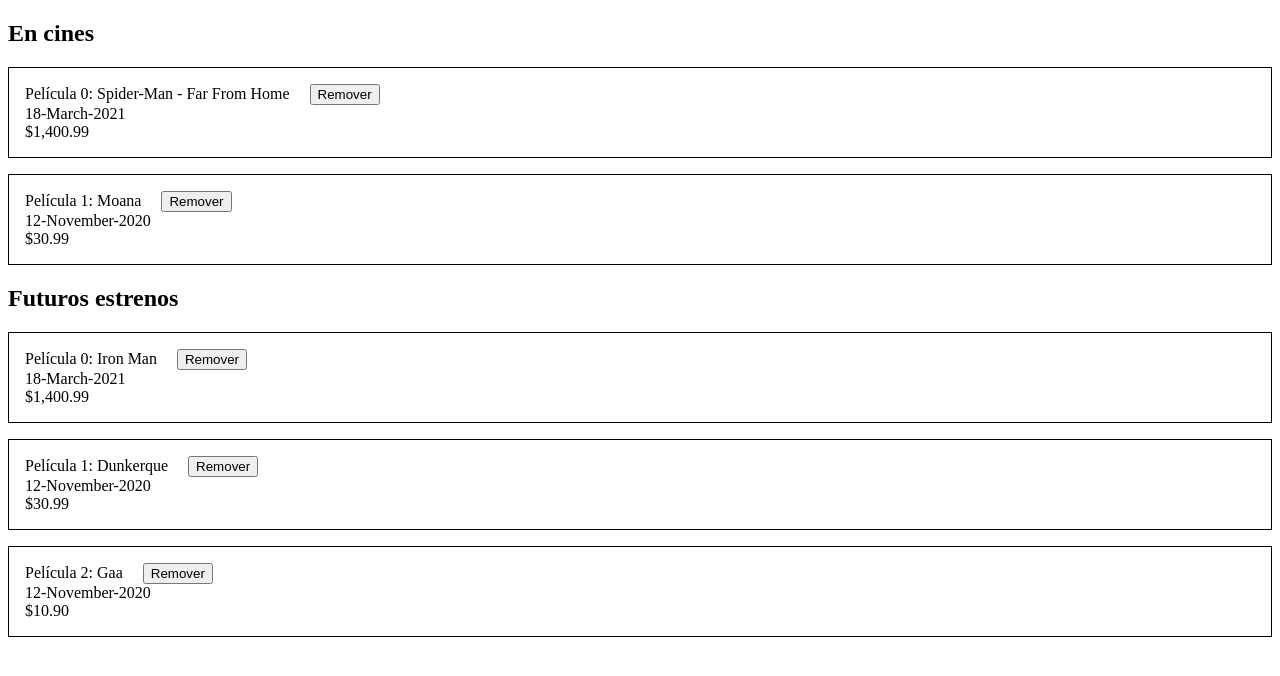
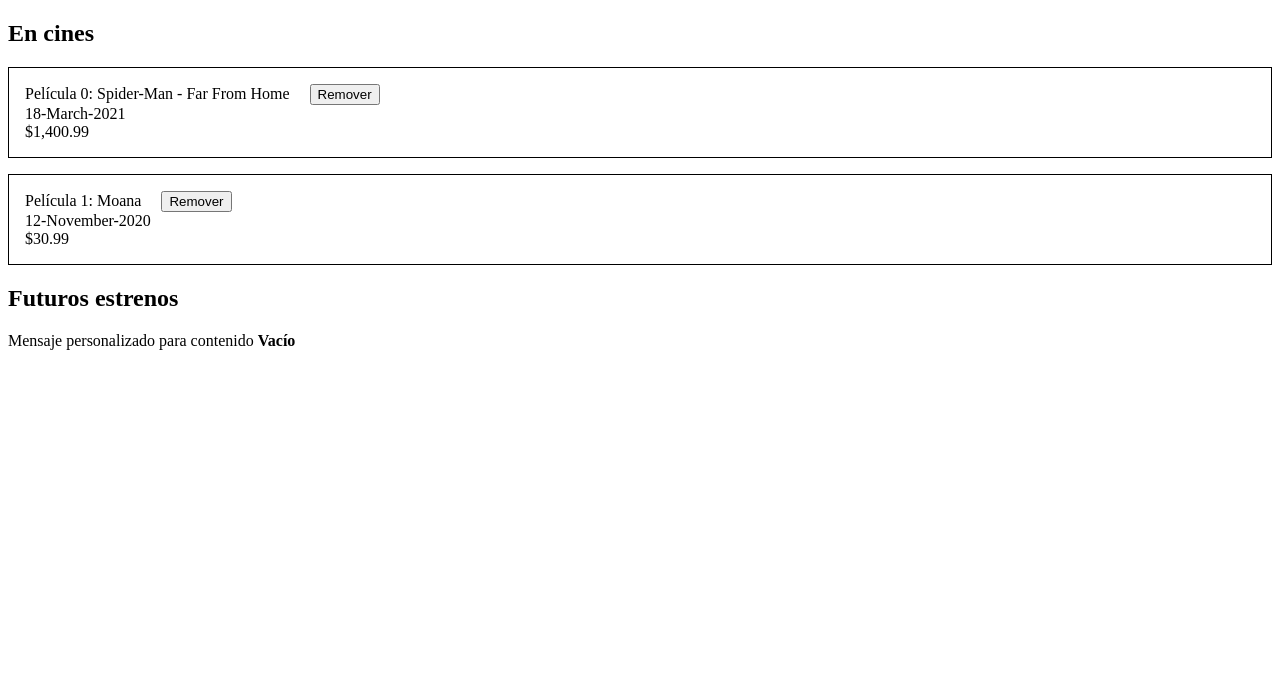
Before and after one commit to frochaol/front-end, an Angular app: page / in a window 1280 px wide. Shown: the top 676 px of the page. Built offline with nearby package versions, Linux system fonts and the light colour scheme.

Commit message:
Utilizando proyección de contenido

```diff
--- a/src/app/app.component.html
+++ b/src/app/app.component.html
@@ -1,3 +1,7 @@
+<!-- Ejemplo de como desde un label diferente poder llamar a otro oculto -->
+<!-- <input type="file" style="display: none;" #cargador>
+<button (click)="cargador.click()">Cargar Archivo</button> -->
+
 <h2>En cines</h2>
 <!-- Aquí hay un ejemplo de como enviar parámetros a un componente -->
 <app-listado-peliculas [peliculas]="peliculasEnCines"></app-listado-peliculas>
--- a/src/app/app.component.ts
+++ b/src/app/app.component.ts
@@ -24,23 +24,23 @@
 
     this.peliculasProximosEstrenos =
     [
-      {
-        titulo: 'Iron Man',
-        fechaLanzamiento: new Date(),
-        precio: 1400.99
-      },
+      // {
+      //   titulo: 'Iron Man',
+      //   fechaLanzamiento: new Date(),
+      //   precio: 1400.99
+      // },
 
-      {
-        titulo: 'Dunkerque',
-        fechaLanzamiento: new Date('2020-11-12'),
-        precio: 30.99
-      },
+      // {
+      //   titulo: 'Dunkerque',
+      //   fechaLanzamiento: new Date('2020-11-12'),
+      //   precio: 30.99
+      // },
 
-      {
-        titulo: 'Gaa',
-        fechaLanzamiento: new Date('2020-11-12'),
-        precio: 10.90
-      }
+      // {
+      //   titulo: 'Gaa',
+      //   fechaLanzamiento: new Date('2020-11-12'),
+      //   precio: 10.90
+      // }
     ];
   }
 
--- a/src/app/app.module.ts
+++ b/src/app/app.module.ts
@@ -4,11 +4,13 @@
 import { AppRoutingModule } from './app-routing.module';
 import { AppComponent } from './app.component';
 import { ListadoPeliculasComponent } from './peliculas/listado-peliculas/listado-peliculas.component';
+import { ListadoGenericoComponent } from './utilidades/listado-generico/listado-generico.component';
 
 @NgModule({
   declarations: [
     AppComponent,
-    ListadoPeliculasComponent
+    ListadoPeliculasComponent,
+    ListadoGenericoComponent
   ],
   imports: [
     BrowserModule,
--- a/src/app/peliculas/listado-peliculas/listado-peliculas.component.html
+++ b/src/app/peliculas/listado-peliculas/listado-peliculas.component.html
@@ -1,8 +1,10 @@
-<ng-container *ngIf="peliculas?.length === 0">
-    <p>No hay películas para mostrar</p>
+<app-listado-generico [listado]="peliculas">
+    <ng-container vacio>
+        <div>
+            Mensaje personalizado para contenido <b>Vacío</b>
+        </div>
     </ng-container>
-
-<ng-container *ngIf="peliculas && peliculas.length > 0">
+    <ng-container contenido>
         <div *ngFor="let pelicula of peliculas; let index = index" class="pelicula-contenedor">
             <div>
                 Película {{index}}: {{pelicula.titulo}}
@@ -18,3 +20,4 @@
             </div>
         </div>
     </ng-container>
+</app-listado-generico>
--- /dev/null
+++ b/src/app/utilidades/listado-generico/listado-generico.component.html
@@ -0,0 +1,22 @@
+<div *ngIf="!listado">
+    <span #cargando>
+        <ng-content select="[cargando]"></ng-content>
+    </span>
+    <span *ngIf="!cargando.innerHTML.trim()">
+        <img src="https://media0.giphy.com/media/3oEjI6SIIHBdRxXI40/200.gif">
+    </span>
+</div>
+
+<ng-container *ngIf="listado?.length === 0">
+    <!-- Variable de referencia -->
+    <span #vacio>
+        <ng-content select="[vacio]"></ng-content>
+    </span>
+    <span *ngIf="!vacio.innerHTML.trim()">
+        <p>No hay películas para mostrar</p>
+    </span>
+</ng-container>
+
+<ng-container *ngIf="listado && listado.length > 0">
+    <ng-content aria-selected="[contenido]"></ng-content>
+</ng-container>
--- /dev/null
+++ b/src/app/utilidades/listado-generico/listado-generico.component.ts
@@ -0,0 +1,17 @@
+import { Component, Input, OnInit } from '@angular/core';
+
+@Component({
+  selector: 'app-listado-generico',
+  templateUrl: './listado-generico.component.html',
+  styleUrls: ['./listado-generico.component.css']
+})
+export class ListadoGenericoComponent implements OnInit {
+
+  @Input()
+  listado: any;
+  constructor() { }
+
+  ngOnInit(): void {
+  }
+
+}
```
Also changed, not shown: src/app/utilidades/listado-generico/listado-generico.component.css (added). Lines whose indentation alone changed are shown as unchanged.
